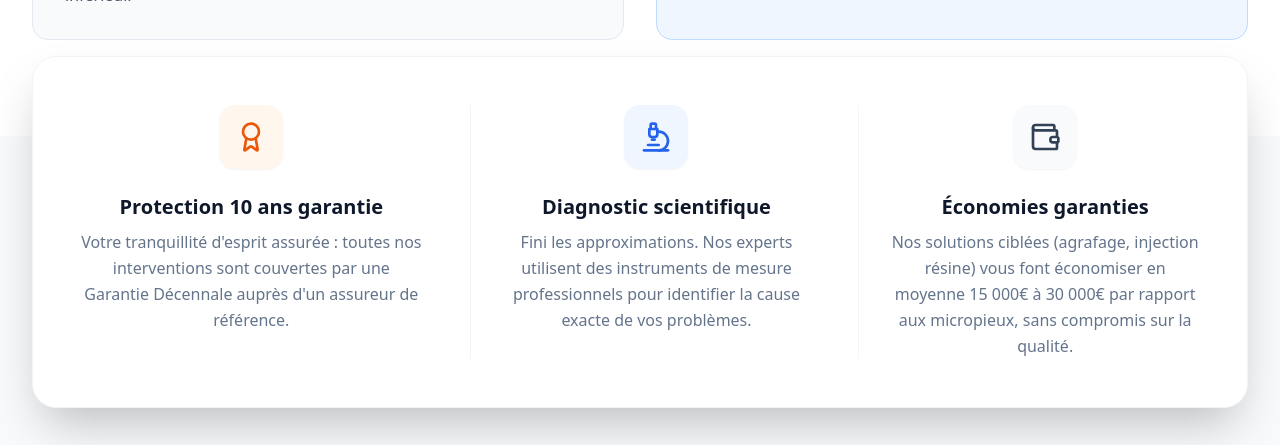
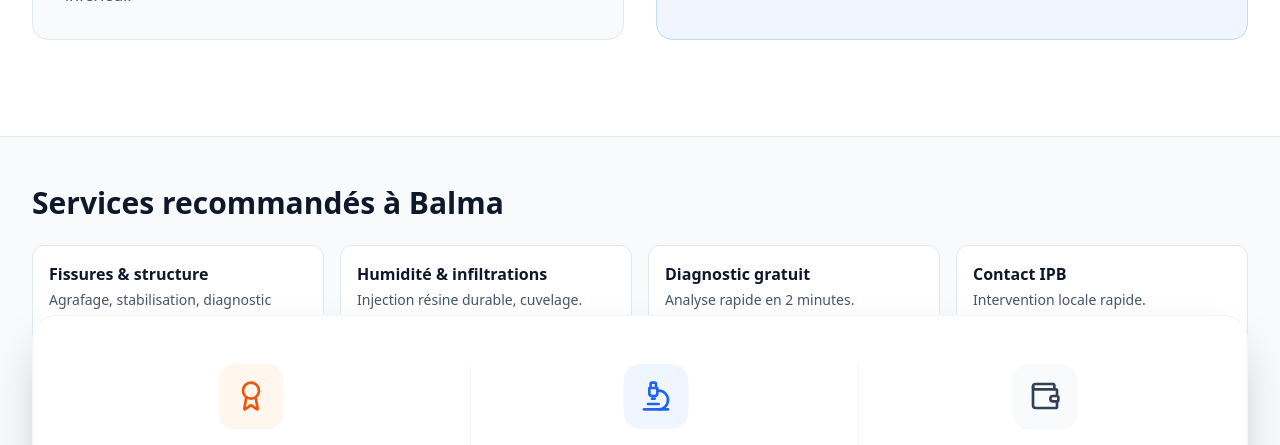
Before and after one commit to IPB2026/IPB, a Next.js app: page /villes/balma in a window 1280 px wide. Shown: the part 1460-1905 px from the top of the page. Built offline with nearby package versions, Linux system fonts and the light colour scheme; no server answers.

Commit message:
Boost internal linking in cities and blog

```diff
--- a/app/blog/[slug]/page.tsx
+++ b/app/blog/[slug]/page.tsx
@@ -1044,6 +1044,25 @@ export default function BlogPostPage({ params }: { params: Promise<{ slug: strin
               dangerouslySetInnerHTML={{ __html: enrichedContent }}
             />
 
+            <div className="mt-8 bg-slate-50 border border-slate-200 rounded-2xl p-6">
+              <h3 className="text-xl font-extrabold text-slate-900 mb-4">À lire aussi</h3>
+              <div className="grid md:grid-cols-2 gap-4">
+                <Link href="/expertise/fissures" className="bg-white border border-slate-200 rounded-xl p-4 hover:border-orange-300 hover:shadow-sm transition">
+                  <h4 className="font-bold text-slate-900 mb-1">Expertise fissures</h4>
+                  <p className="text-sm text-slate-600">Agrafage et stabilisation des fondations.</p>
+                </Link>
+                <Link href="/expertise/humidite" className="bg-white border border-slate-200 rounded-xl p-4 hover:border-orange-300 hover:shadow-sm transition">
+                  <h4 className="font-bold text-slate-900 mb-1">Traitement humidité</h4>
+                  <p className="text-sm text-slate-600">Injection résine et cuvelage durable.</p>
+                </Link>
+              </div>
+              <div className="mt-4">
+                <Link href="/diagnostic" className="text-orange-600 font-bold hover:text-orange-700">
+                  Lancer un diagnostic gratuit →
+                </Link>
+              </div>
+            </div>
+
             {/* CTA */}
             <div className="mt-12 bg-slate-900 rounded-2xl p-8 text-center text-white relative overflow-hidden">
               <div className="absolute inset-0 opacity-20 bg-[radial-gradient(circle_at_center,_var(--tw-gradient-stops))] from-orange-500 via-slate-900 to-slate-900"></div>
--- a/app/sitemap.ts
+++ b/app/sitemap.ts
@@ -39,6 +39,16 @@ const villes = [
   'pins-justaret',
   'roques',
   'frouzins',
+  'seilh',
+  'mondonville',
+  'lherm',
+  'saint-lys',
+  'labege-village',
+  'mons',
+  'saint-jeory',
+  'gragnague',
+  'baziège',
+  'villate',
 ];
 
 // Articles de blog
--- a/app/villes/[ville]/page.tsx
+++ b/app/villes/[ville]/page.tsx
@@ -278,6 +278,76 @@ const villesData: Record<string, {
     departement: 'Haute-Garonne (31)',
     distance: '15 km',
     description: 'Frouzins, commune au sud-ouest de Toulouse'
+  },
+  'seilh': {
+    nom: 'Seilh',
+    codePostal: '31840',
+    departement: 'Haute-Garonne (31)',
+    distance: '11 km',
+    description: 'Seilh, commune au nord-ouest de Toulouse'
+  },
+  'mondonville': {
+    nom: 'Mondonville',
+    codePostal: '31700',
+    departement: 'Haute-Garonne (31)',
+    distance: '16 km',
+    description: 'Mondonville, commune proche de Blagnac'
+  },
+  'lherm': {
+    nom: 'Lherm',
+    codePostal: '31600',
+    departement: 'Haute-Garonne (31)',
+    distance: '24 km',
+    description: 'Lherm, commune au sud de Toulouse'
+  },
+  'saint-lys': {
+    nom: 'Saint-Lys',
+    codePostal: '31470',
+    departement: 'Haute-Garonne (31)',
+    distance: '25 km',
+    description: 'Saint-Lys, commune de l’ouest toulousain'
+  },
+  'labege-village': {
+    nom: 'Labège',
+    codePostal: '31670',
+    departement: 'Haute-Garonne (31)',
+    distance: '13 km',
+    description: 'Labège, commune au sud-est de Toulouse'
+  },
+  'mons': {
+    nom: 'Mons',
+    codePostal: '31280',
+    departement: 'Haute-Garonne (31)',
+    distance: '12 km',
+    description: 'Mons, commune résidentielle à l’est de Toulouse'
+  },
+  'saint-jeory': {
+    nom: 'Saint-Jory',
+    codePostal: '31790',
+    departement: 'Haute-Garonne (31)',
+    distance: '20 km',
+    description: 'Saint-Jory, commune au nord de Toulouse'
+  },
+  'gragnague': {
+    nom: 'Gragnague',
+    codePostal: '31380',
+    departement: 'Haute-Garonne (31)',
+    distance: '18 km',
+    description: 'Gragnague, commune au nord-est de Toulouse'
+  },
+  'baziège': {
+    nom: 'Baziège',
+    codePostal: '31450',
+    departement: 'Haute-Garonne (31)',
+    distance: '22 km',
+    description: 'Baziège, commune au sud-est de Toulouse'
+  },
+  'villate': {
+    nom: 'Villate',
+    codePostal: '31860',
+    departement: 'Haute-Garonne (31)',
+    distance: '17 km',
+    description: 'Villate, commune au sud de Toulouse'
   }
 };
 
@@ -486,6 +556,33 @@ export default async function VillePage({ params }: PageProps) {
         </div>
       </section>
 
+      {/* Liens internes contextuels */}
+      <section className="py-12 bg-slate-50 border-t border-slate-200">
+        <div className="max-w-7xl mx-auto px-4 sm:px-6 lg:px-8">
+          <h2 className="text-2xl md:text-3xl font-extrabold text-slate-900 mb-6">
+            Services recommandés à {villeData.nom}
+          </h2>
+          <div className="grid md:grid-cols-2 lg:grid-cols-4 gap-4">
+            <Link href="/expertise/fissures" className="bg-white border border-slate-200 rounded-xl p-4 hover:border-orange-300 hover:shadow-sm transition">
+              <h3 className="font-bold text-slate-900 mb-1">Fissures & structure</h3>
+              <p className="text-sm text-slate-600">Agrafage, stabilisation, diagnostic expert.</p>
+            </Link>
+            <Link href="/expertise/humidite" className="bg-white border border-slate-200 rounded-xl p-4 hover:border-orange-300 hover:shadow-sm transition">
+              <h3 className="font-bold text-slate-900 mb-1">Humidité & infiltrations</h3>
+              <p className="text-sm text-slate-600">Injection résine durable, cuvelage.</p>
+            </Link>
+            <Link href="/diagnostic" className="bg-white border border-slate-200 rounded-xl p-4 hover:border-orange-300 hover:shadow-sm transition">
+              <h3 className="font-bold text-slate-900 mb-1">Diagnostic gratuit</h3>
+              <p className="text-sm text-slate-600">Analyse rapide en 2 minutes.</p>
+            </Link>
+            <Link href="/contact" className="bg-white border border-slate-200 rounded-xl p-4 hover:border-orange-300 hover:shadow-sm transition">
+              <h3 className="font-bold text-slate-900 mb-1">Contact IPB</h3>
+              <p className="text-sm text-slate-600">Intervention locale rapide.</p>
+            </Link>
+          </div>
+        </div>
+      </section>
+
       <TrustSignals />
       <ServicesStructure />
       <ServicesHumidity />
```
